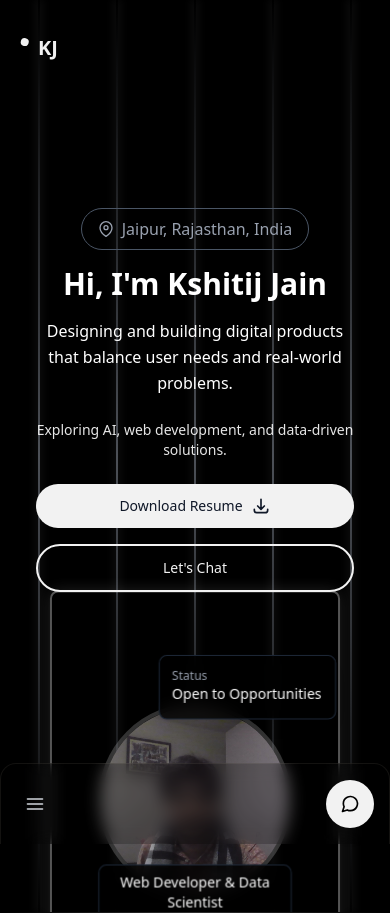
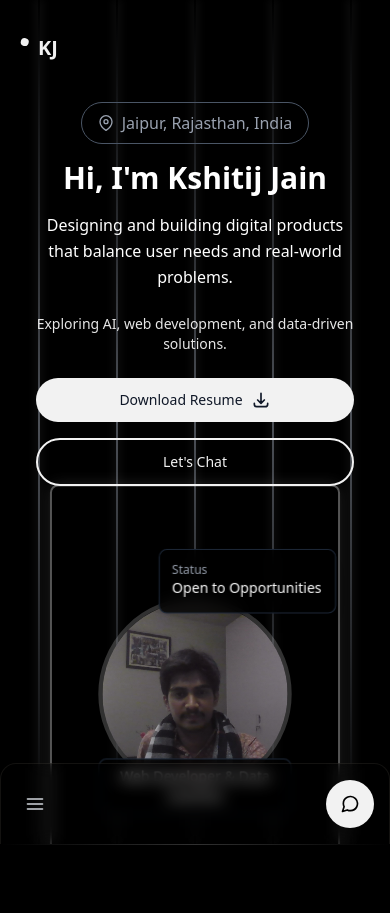
Before and after one commit to NEGO2522/Portfolio-one, a React (Vite) app: page / in a window 390 px wide. Shown: the top 913 px of the page. Built offline with nearby package versions, Linux system fonts and the light colour scheme.

Commit message:
Update the content

```diff
--- a/src/Pages/Home.jsx
+++ b/src/Pages/Home.jsx
@@ -84,7 +84,7 @@ export default function Home() {
   return (
     <div className="min-h-screen bg-black text-white pb-12 md:pb-24 overflow-x-hidden">
       {/* Hero Section */}
-      <section className="min-h-screen flex items-center justify-center p-4 sm:p-6 relative overflow-hidden pt-40 sm:pt-0">
+      <section className="min-h-screen flex items-center justify-center p-4 sm:p-6 relative overflow-hidden pt-4 sm:pt-0">
         {/* Vertical Lines Background */}
         <div className="absolute inset-0 flex justify-between w-full max-w-7xl mx-auto px-4 pointer-events-none">
           {[...Array(5)].map((_, i) => (
```
